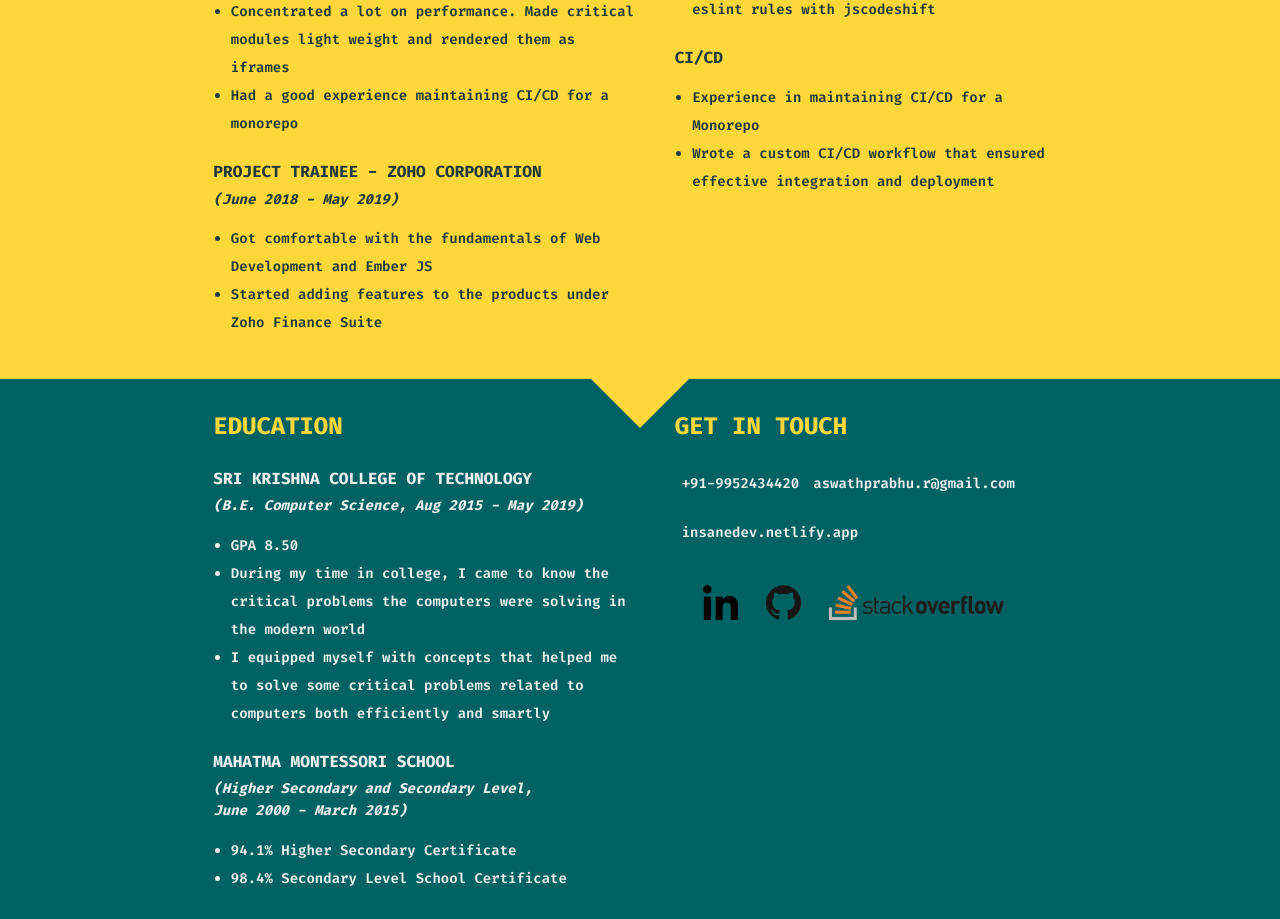
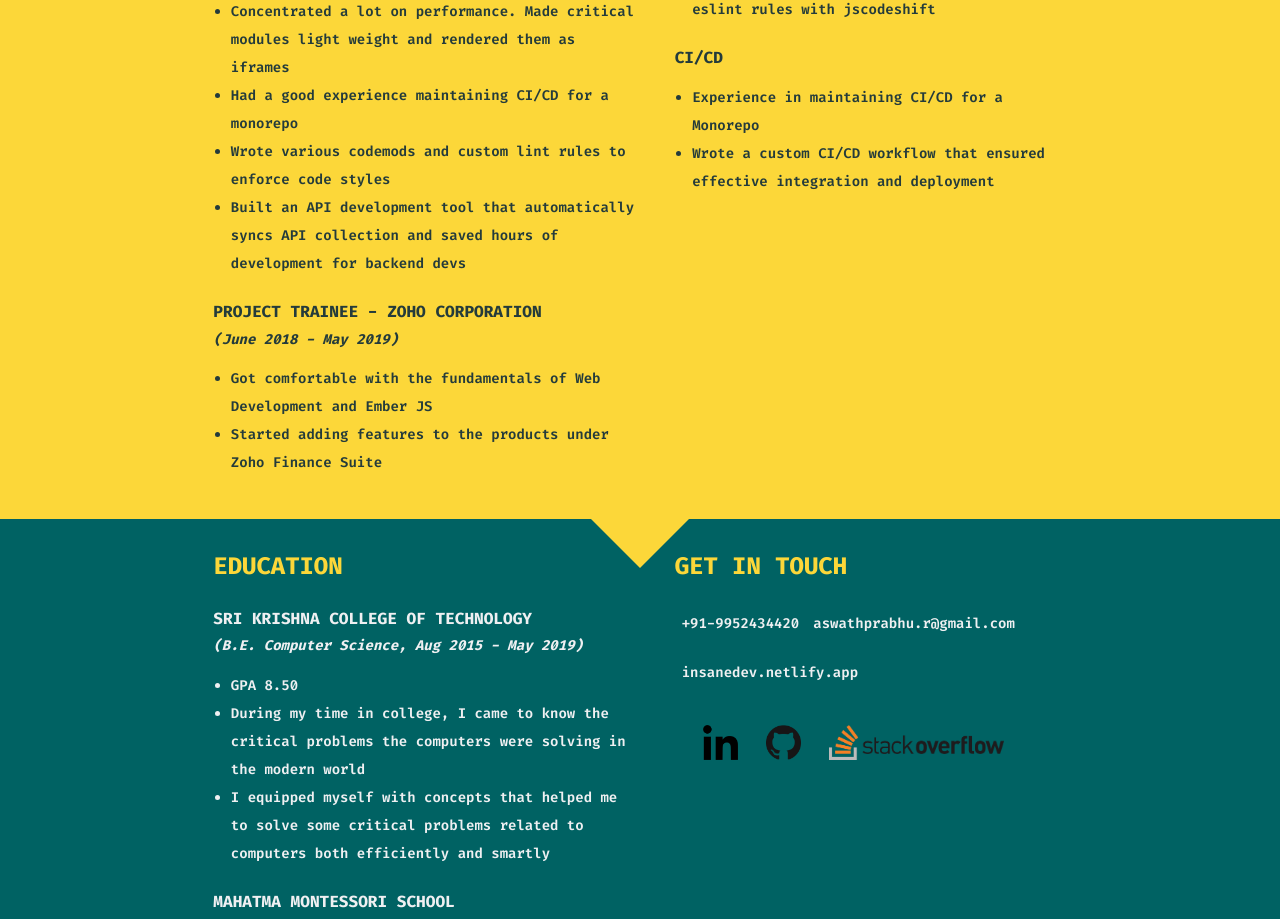
Before and after one commit to Aswathprabhu/profile, a Preact app: page / in a window 1280 px wide. Shown: the part 1513-2432 px from the top of the page. Built offline with nearby package versions, Linux system fonts and the light colour scheme.

Commit message:
Add experience

```diff
--- a/src/main.jsx
+++ b/src/main.jsx
@@ -24,6 +24,8 @@ const WORK_GROUNDS = [
       "Got a chance to build a DLS. Built it with web components and made it framework agnostic",
       "Concentrated a lot on performance. Made critical modules light weight and rendered them as iframes",
       "Had a good experience maintaining CI/CD for a monorepo",
+      "Wrote various codemods and custom lint rules to enforce code styles",
+      "Built an API development tool that automatically syncs API collection and saved hours of development for backend devs",
     ],
   },
   {
```
